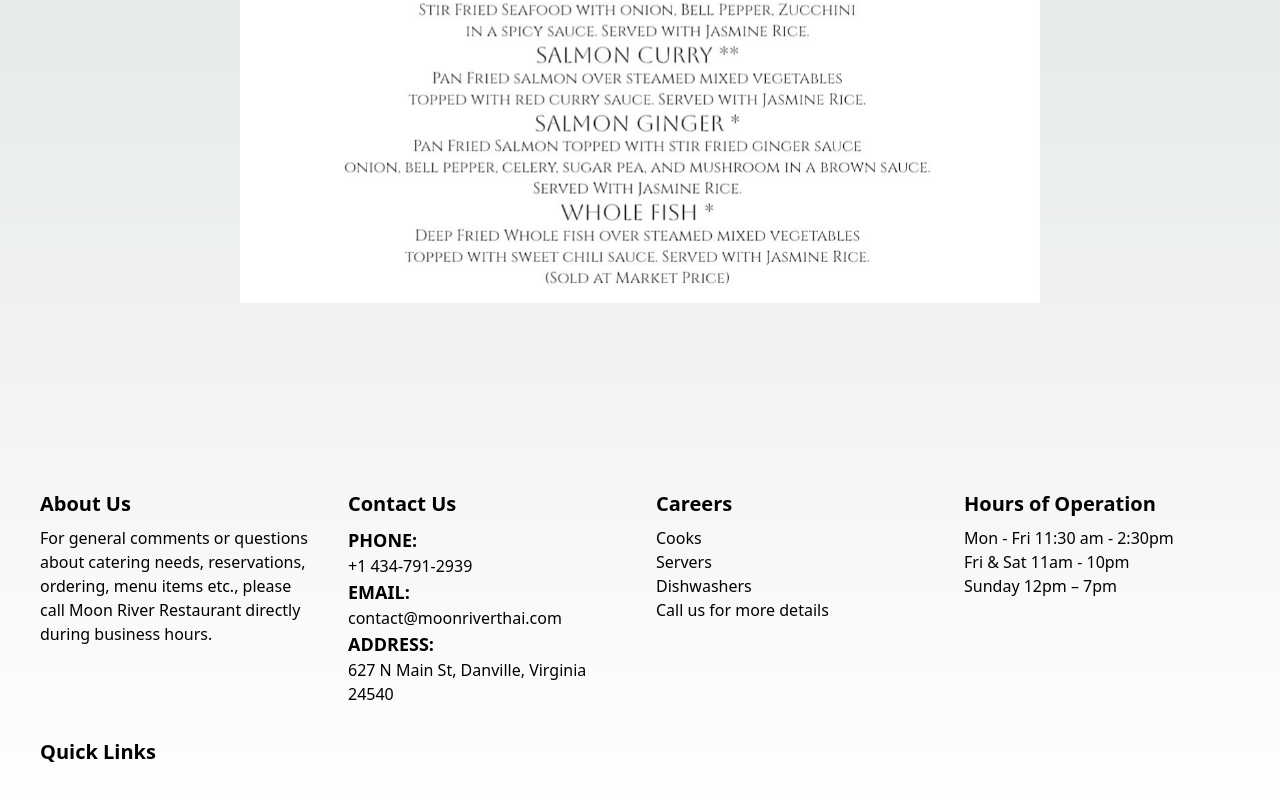
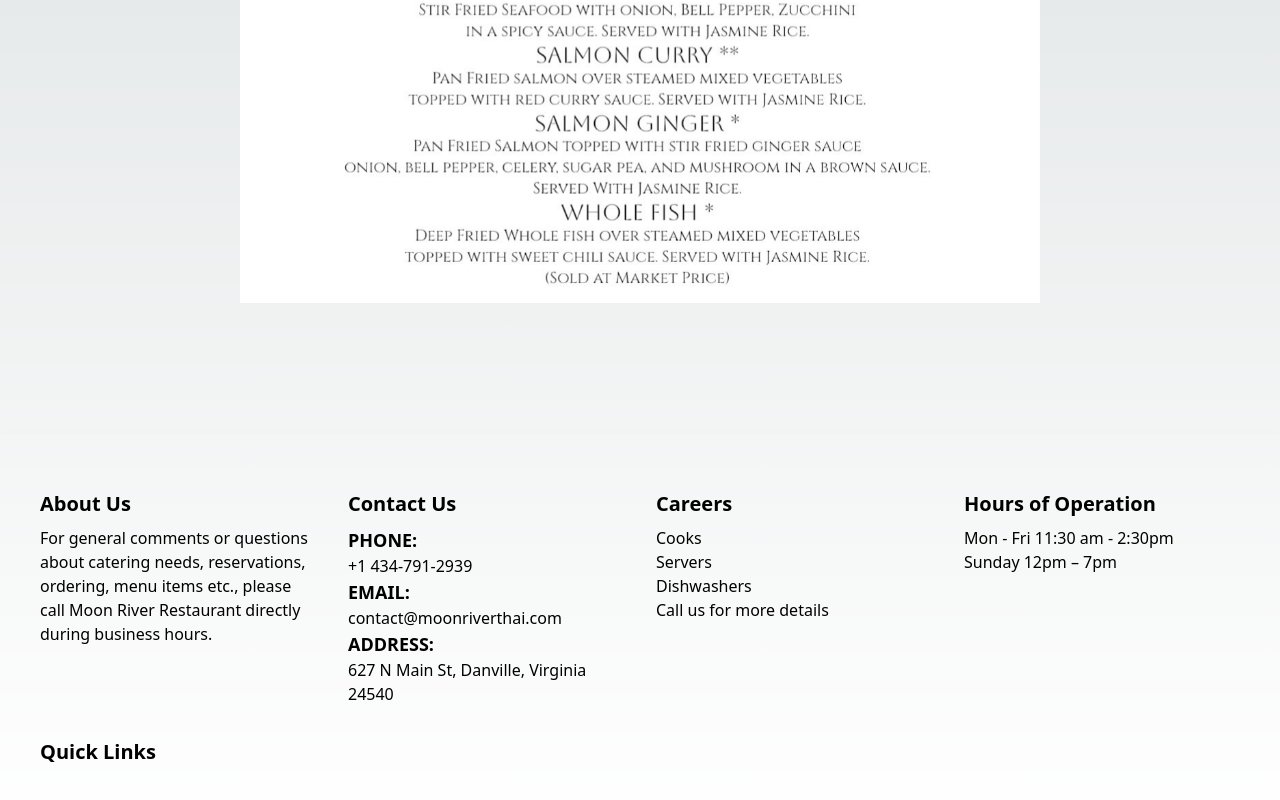
Before and after one commit to katkhoudam/moonriverthai, a Next.js app: page / in a window 1280 px wide. Shown: the part 586-1386 px from the top of the page. Built offline with nearby package versions, Linux system fonts and the light colour scheme.

Commit message:
Update Footer.js

```diff
--- a/components/Footer.js
+++ b/components/Footer.js
@@ -35,7 +35,7 @@ export default function Footer() {
                   <div>
                     <h2 className="font-bold text-xl mb-2">Hours of Operation</h2>
                     <p>Mon - Fri 11:30 am - 2:30pm </p>
-                    <p>Fri & Sat 11am - 10pm</p>
+
                     <p>Sunday 12pm – 7pm</p>
                   </div>
                   <div>
```
